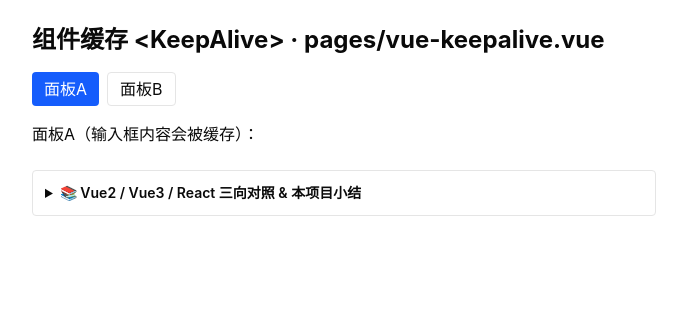
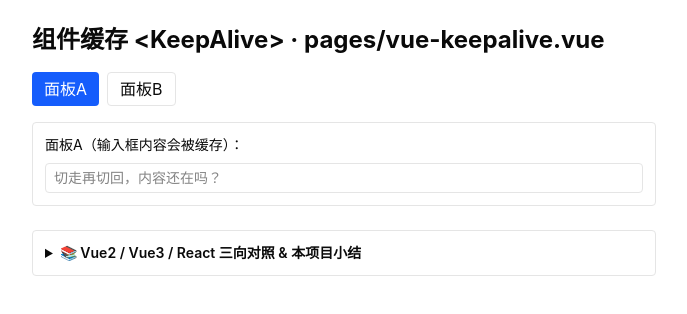
Before and after one commit to 1256807020/social-basic, a Nuxt app: page /vue-keepalive in a window 1280 px wide. Shown: the top 314 px of the page, without its empty margins (296-983 px from the left). Built offline with nearby package versions, Linux system fonts and the light colour scheme.

Commit message:
refactor(vue-keepalive): 内联 defineComponent 抽成独立 PanelA/PanelB.vue（<script setup> 生产写法）

```diff
--- /dev/null
+++ b/app/components/PanelA.vue
@@ -0,0 +1,21 @@
+<script setup lang="ts">
+// ───────────────────────────────────────────────────────────
+// 面板A：带内部状态（输入框），用来演示 <KeepAlive> 缓存实例
+// 🔧 固定写法：独立 .vue 组件 + <script setup>，不用 defineComponent + h。
+// 📌 关键：组件被切走时不销毁 → 内部 ref 的值被保留，切回还在。
+// ───────────────────────────────────────────────────────────
+import { ref } from 'vue'
+
+const v = ref('')
+</script>
+
+<template>
+  <div class="rounded border p-3 text-sm">
+    <p>面板A（输入框内容会被缓存）：{{ v }}</p>
+    <input
+      v-model="v"
+      class="mt-2 w-full rounded border px-2 py-1"
+      placeholder="切走再切回，内容还在吗？"
+    >
+  </div>
+</template>
--- /dev/null
+++ b/app/components/PanelB.vue
@@ -0,0 +1,10 @@
+<script setup lang="ts">
+// ───────────────────────────────────────────────────────────
+// 面板B：无状态组件，用于对照「有状态 vs 无状态」的缓存表现
+// 🔧 固定写法：纯模板组件，<script setup> 里什么都不写也行。
+// ───────────────────────────────────────────────────────────
+</script>
+
+<template>
+  <div class="rounded border p-3 text-sm">面板B（无状态）</div>
+</template>
--- a/app/pages/vue-keepalive.vue
+++ b/app/pages/vue-keepalive.vue
@@ -7,15 +7,11 @@
 // 📌 实战定位：组件缓存【了解即可·进阶】；Tab 切换保表单、保滚动位置常用。
 // 🧭 学习模式：🔧固定写法=&lt;KeepAlive&gt;&lt;component :is="..."&gt;；👉=练习点（已填）；文末 <details> 有 Vue2/Vue3/React 三向对照。
 // ───────────────────────────────────────────────────────────
-import { ref, defineComponent, h } from 'vue'
+import { ref } from 'vue'
+// 🔧 固定写法：面板抽成独立 .vue 文件（见 app/components/PanelA.vue / PanelB.vue）
+import A from '~/components/PanelA.vue'
+import B from '~/components/PanelB.vue'
 
-const A = defineComponent({
-  setup() {
-    const v = ref('')
-    return () => h('div', `面板A（输入框内容会被缓存）：${v.value}`)
-  },
-})
-const B = defineComponent({ setup: () => () => h('div', '面板B（无状态）') })
 const tab = ref<'A' | 'B'>('A')
 // 👉 练习：在两个面板各放一个输入框，切走再切回，看哪个保住了内容
 </script>
```
